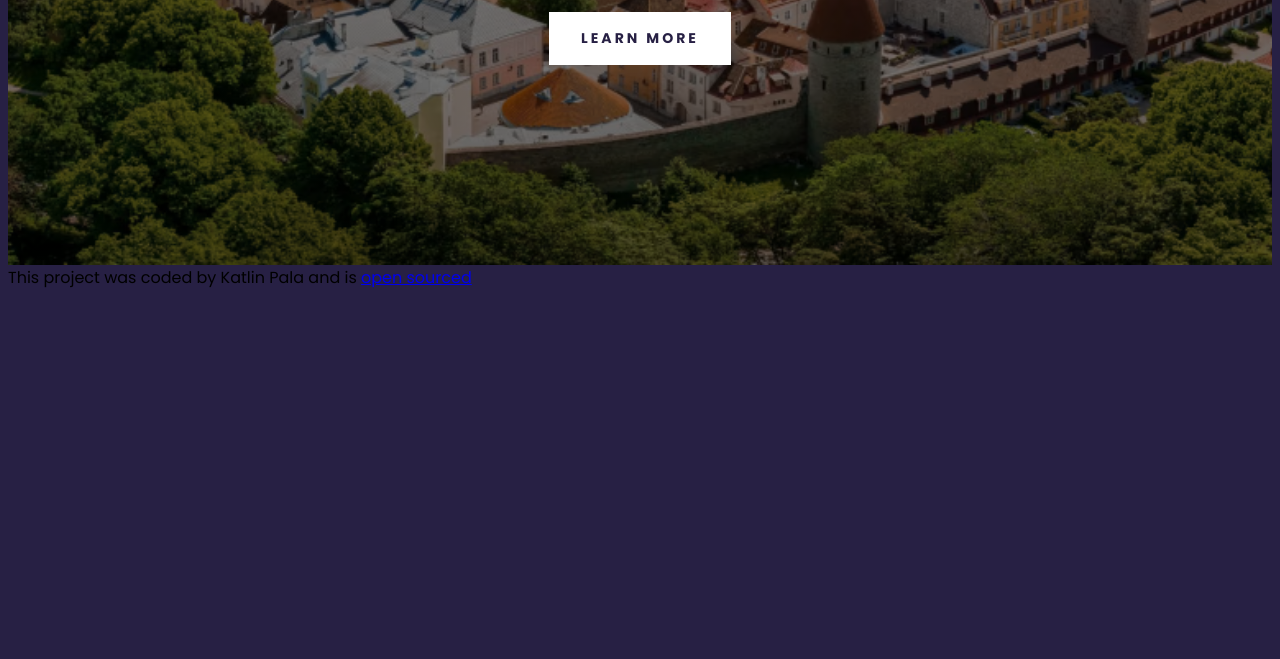
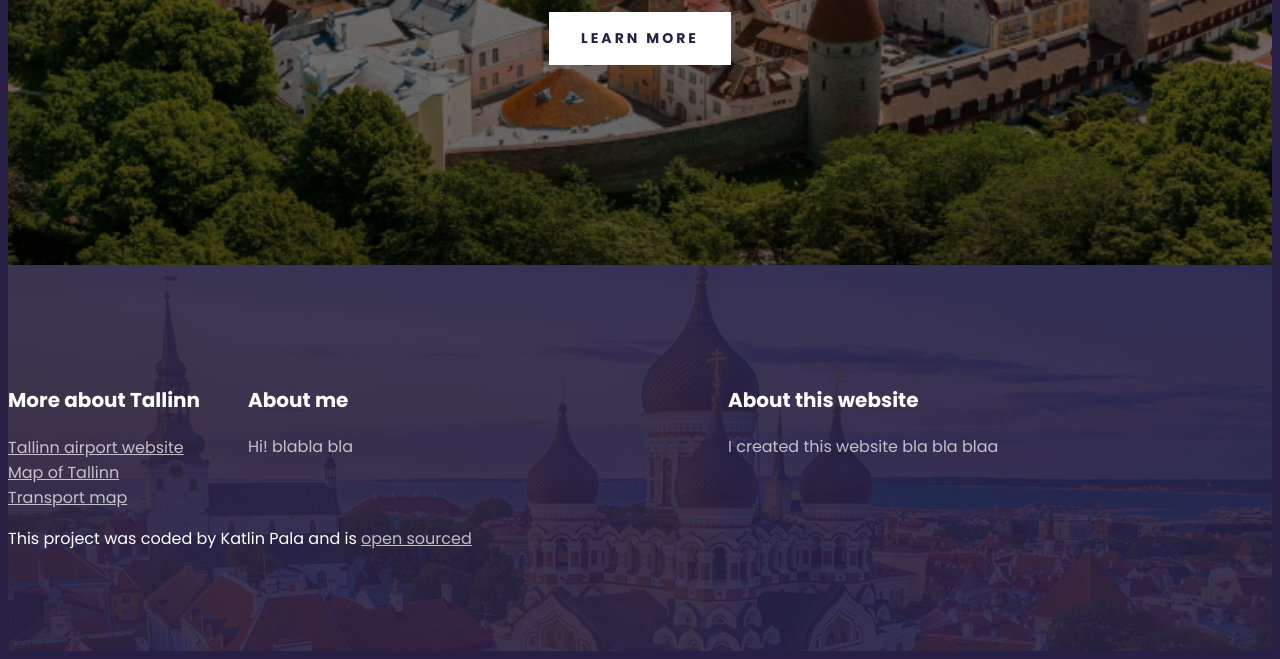
Before and after one commit to Katlin2000/Travel-project, a plain HTML site: page src/index.html in a window 1280 px wide. Shown: the part 510-1169 px from the top of the page. Before the commit the page ends 808 px from the top, so only its background shows below. Drawn offline with Linux system fonts and the light colour scheme.

Commit message:
Created footer

```diff
--- a/src/index.html
+++ b/src/index.html
@@ -13,6 +13,7 @@
     <title>Document</title>
   </head>
   <body>
+    <div class="container">
       <header>
         <h3>.TRAVEL.</h3>
         <h1>Welcome to Tallinn</h1>
@@ -21,10 +22,47 @@
       </header>
 
       <footer>
+      <section class="grid">
+      <div>
+        <h3>More about Tallinn</h3>
+        <ul>
+          <li>
+            <a href="https://airport.ee/en/tallinn-airport/" target="_blank"
+              >Tallinn airport website</a
+            >
+          </li>
+          <li>
+            <a href="https://maps.app.goo.gl/DUiLfKF2gsHTgE6Y6" target="_blank"
+              >Map of Tallinn</a
+            >
+          </li>
+          <li>
+            <a
+              href="https://www.tourism.tallinn.ee/static/files/050/tallinn_transportation_map_2014.pdf"
+              target="_blank"
+            >
+              Transport map</a
+            >
+          </li>
+        </ul>
+      </div>
+      <div>
+        <h3>About me</h3>
+        <p>Hi! blabla bla</p>
+      </div>
+      <div>
+        <h3>About this website</h3>
+        <p>I created this website bla bla blaa</p>
+      </div>
+      </section>
       This project was coded by Katlin Pala and is
       <a href="https://github.com/Katlin2000/Travel-project" target="_blank">
         open sourced</a
       >
+      </div>
+
     </footer>
+    </div>
+
   </body>
 </html>
--- a/src/styles.css
+++ b/src/styles.css
@@ -22,6 +22,11 @@ header {
 .container {
   max-width: 1400px;
   margin: 0 auto;
+}
+
+.grid {
+  display: grid;
+  grid-template-columns: 1fr 2fr 2fr;
 }
 
 header h1 {
@@ -61,7 +66,52 @@ header a {
   background: white;
 }
 
-@media (max-width: 900px) {
+section {
+  max-width: 1200px;
+}
+
+footer {
+  color: white;
+  background-image: linear-gradient(
+      rgba(39, 32, 68, 0.9),
+      rgba(39, 32, 68, 0.9)
+    ),
+    url("images/footer.avif");
+  background-repeat: no-repeat;
+  background-size: cover;
+  padding: 100px 0;
+}
+
+footer h3 {
+  font-weight: 700;
+  font-size: 20px;
+  line-height: 30px;
+}
+
+footer p {
+  font-weight: 400;
+  font-size: 16px;
+  opacity: 0.7;
+  line-height: 24px;
+  margin-right: 20px;
+}
+
+footer ul {
+  padding: 0;
+}
+
+footer li {
+  list-style: none;
+  margin: 0;
+  padding: 0;
+}
+
+footer a {
+  color: white;
+  opacity: 0.7;
+}
+
+@media (max-width: 960px) {
   header {
     padding: 60px 0;
   }
```
Also changed, not shown: src/images/footer.avif (added), src/images/tallinn.jpeg (added). Lines whose indentation alone changed are shown as unchanged.
